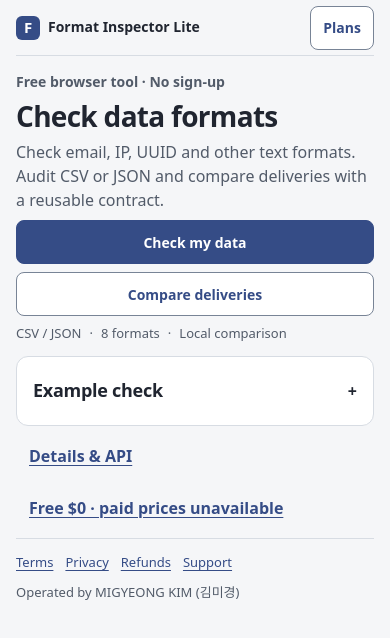
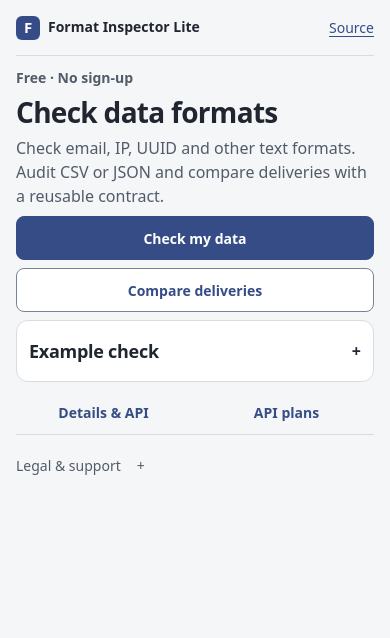
Before and after one commit to deepstriker88/format-inspector-lite, a website with bundled scripts: page hosted/public/index.html in a window 390 px wide. Built offline with nearby package versions, Linux system fonts and the light colour scheme; files whose address does not match are found by name.

Commit message:
Simplify compact screens and remove duplicate navigation and pricing

```diff
--- a/hosted/public/app.js
+++ b/hosted/public/app.js
@@ -81,5 +81,3 @@ document.querySelectorAll("[data-open]").forEach(b=>b.addEventListener("click",(
  if(b.dataset.open==="plans")loadConfig();
 }));
 document.querySelectorAll("[data-close]").forEach(b=>b.addEventListener("click",()=>b.closest("dialog").close()));
-
-readConfig().then(c=>{$("price-note").textContent="Free $0 · API from $"+c.pricing.pro.usdMonthly.toFixed(2)+"/mo (preview)"}).catch(()=>{$("price-note").textContent="Free $0 · paid prices unavailable"});
--- a/hosted/public/index.html
+++ b/hosted/public/index.html
@@ -2,7 +2,7 @@
 <html lang="en"><head>
 <meta charset="utf-8"><meta name="viewport" content="width=device-width,initial-scale=1">
 <title>Format Inspector Lite — free browser tool and optional API</title>
-<meta name="description" content="Check email, IP, UUID and other text formats. Audit CSV or JSON and compare deliveries with a reusable contract. Free local MIT package. No sign-up for browser checks.">
+<meta name="description" content="Check email, IP, UUID and other formats in text, CSV or JSON. Free local MIT package. No sign-up for browser checks.">
 <link rel="canonical" href="https://format-inspector.eztoolgo.duckdns.org/"><meta name="robots" content="index,follow">
 <meta property="og:type" content="website"><meta property="og:title" content="Format Inspector Lite"><meta property="og:description" content="Check email, IP, UUID and other text formats. Audit CSV or JSON and compare deliveries with a reusable contract."><meta property="og:url" content="https://format-inspector.eztoolgo.duckdns.org/">
 <style>
@@ -57,6 +57,8 @@ details{min-width:0}
 .panel,.sample{border:1px solid var(--line);border-radius:12px;background:var(--surface);padding:20px;min-width:0}
 .sample summary{padding:0;min-height:44px;align-items:center}.sample summary h2{font-size:18px}
 .sample-inner{display:grid;gap:12px;padding-top:8px}
+.sample-inner>button,.demo-controls button{background:white;color:var(--accent);border-color:var(--control)}
+.sample-inner>button:not(:disabled):hover,.demo-controls button:not(:disabled):hover{background:#edf0f5;color:var(--hover)}
 .sample-inner label{display:grid;gap:4px;font-size:14px;font-weight:600}
 .sample-output,.demo-summary{background:var(--bg);border-radius:8px;padding:12px;min-width:0;overflow-wrap:anywhere;font-size:15px}
 .sample-output[data-state=pass]{color:var(--pass)}.sample-output[data-state=fail]{color:var(--error)}
@@ -68,7 +70,7 @@ details{min-width:0}
 .demo-controls button{min-width:0}
 .demo-technical summary{font-size:14px}
 .secondary-actions{display:flex;flex-wrap:wrap;gap:8px;align-items:center;grid-column:1/-1;padding:0 0 12px}
-.secondary-actions button{background:transparent;color:var(--accent);border-color:transparent;text-decoration:underline;text-underline-offset:3px;padding:8px 12px}
+.secondary-actions button{background:transparent;color:var(--accent);border-color:transparent;font-size:14px;font-weight:600;padding:8px 12px;text-decoration:none}
 .secondary-actions button:hover{background:#e9edf4;color:var(--hover)}
 .feature-disclaimer{grid-column:1/-1}
 #purchase-status,#api-key-box{grid-column:1/-1}
@@ -76,6 +78,7 @@ details{min-width:0}
 .footer,footer{display:flex;align-items:center;flex-wrap:wrap;gap:8px 16px;padding:12px 0 16px;border-top:1px solid var(--line);font-size:13px;color:var(--muted)}
 .footer a,footer a{display:inline-flex;align-items:center;min-height:32px}
 .footer span,footer span{flex-basis:100%}
+.site-info{width:100%}.site-info summary{font-weight:500;color:var(--muted);font-size:14px}.site-info summary::after{margin-left:8px}.site-links{display:flex;flex-wrap:wrap;gap:4px 12px;padding:4px 0}.site-links span{flex-basis:100%;font-size:13px}.site-links a{min-height:44px}
 .detail-area{display:grid;grid-template-columns:repeat(2,minmax(0,1fr));gap:12px;margin:8px 0 16px}
 .detail-area details{background:var(--surface);border:1px solid var(--line);border-radius:8px;padding:12px 16px}
 .detail-area p{margin:8px 0;font-size:14px;color:var(--muted)}
@@ -96,17 +99,18 @@ dialog label.check{display:flex;align-items:flex-start;gap:8px;font-weight:400}d
 table{width:100%;border-collapse:collapse}th,td{padding:8px;border-bottom:1px solid var(--line);text-align:left}
 @media(max-width:760px){
  .shell,body>main,.topbar{width:calc(100% - 32px)}
- .topbar{min-height:56px}.nav{gap:8px}.nav a{display:none}
+ .topbar{min-height:56px}.nav{gap:8px}.nav a{display:flex}
  .hero{grid-template-columns:minmax(0,1fr);gap:12px;padding:16px 0 8px}
  .copy,.hero-copy{gap:8px}.panel,.sample{padding:12px 16px}
- .secondary-actions{padding-bottom:8px}.detail-area{grid-template-columns:1fr}
- .actions,.action-row{display:grid;grid-template-columns:minmax(0,1fr) auto}
+ .secondary-actions{padding-bottom:0}.detail-area{grid-template-columns:1fr}
+ .actions,.action-row{display:grid;grid-template-columns:minmax(0,1fr) minmax(0,1fr)}
  .actions>a,.action-row>a{font-size:14px;padding:10px 12px}
  .footer,footer{gap:4px 12px;padding:8px 0}
 }
 @media(max-width:400px){
  .brand{font-size:14px}.nav button{font-size:14px}.mark{width:24px;height:24px}
  h1{font-size:28px}.actions,.action-row{grid-template-columns:minmax(0,1fr)}
+ .hero{padding-top:12px;gap:8px}.copy,.hero-copy{gap:8px}.secondary-actions{display:grid;grid-template-columns:1fr 1fr;gap:8px}.secondary-actions button{padding:8px 4px}.panel,.sample{padding:8px 12px}
  .actions>a,.action-row>a{width:100%}
  .demo-controls{grid-template-columns:minmax(0,1fr)}
  .demo-controls textarea{width:100%;height:44px}.demo-controls button{width:100%}
@@ -114,22 +118,21 @@ table{width:100%;border-collapse:collapse}th,td{padding:8px;border-bottom:1px so
 }
 </style></head>
 <body><div class="shell">
-<header class="topbar"><a class="brand" href="/"><span class="mark" aria-hidden="true">F</span>Format Inspector Lite</a><nav class="nav" aria-label="Primary"><a href="https://github.com/deepstriker88/format-inspector-lite">Source</a><button class="secondary" data-open="plans" type="button">Plans</button></nav></header>
+<header class="topbar"><a class="brand" href="/"><span class="mark" aria-hidden="true">F</span>Format Inspector Lite</a><nav class="nav" aria-label="Primary"><a href="https://github.com/deepstriker88/format-inspector-lite">Source</a></nav></header>
 <main><section class="hero" aria-labelledby="page-title"><div class="copy">
-<p class="eyebrow">Free browser tool · No sign-up</p>
+<p class="eyebrow">Free · No sign-up</p>
 <h1 id="page-title">Check data formats</h1>
 <p class="lead">Check email, IP, UUID and other text formats. Audit CSV or JSON and compare deliveries with a reusable contract.</p>
 <div class="actions"><a class="btn" id="primary-try" href="/try">Check my data</a><a class="btn secondary" id="primary-review" href="/review">Compare deliveries</a></div>
-<div class="proof"><span>CSV / JSON</span><span>8 formats</span><span>Local comparison</span></div>
 </div><details class="sample" id="sample-panel" open><summary><h2 id="sample-title">Example check</h2></summary><div class="sample-inner"><p class="fine">Built-in test data. No upload.</p>
 <label for="sample-select">Example<select id="sample-select"><option value="bad">Email · invalid example</option><option value="good">Email · valid example</option><option value="ip">IPv4 · invalid example</option></select></label>
 <button type="button" id="sample-run" disabled>Check example</button>
 <div id="sample-output" class="sample-output" role="status" aria-live="polite">Choose an example to see its result.</div>
 <p class="fine">Your own input stays in the private tool.</p>
 </div></details></section>
-<div class="secondary-actions"><button type="button" data-open="more">Details &amp; API</button><button type="button" data-open="plans"><span id="price-note">Optional paid API plans</span></button></div>
+<div class="secondary-actions"><button type="button" data-open="more">Details &amp; API</button><button type="button" data-open="plans"><span id="price-note">API plans</span></button></div>
 </main>
-<footer class="footer"><a href="/terms">Terms</a><a href="/privacy">Privacy</a><a href="/refund">Refunds</a><a href="mailto:algorithmchoice@gmail.com">Support</a><span>Operated by MIGYEONG KIM (김미경)</span></footer></div>
+<footer class="footer"><details class="site-info"><summary>Legal &amp; support</summary><div class="site-links"><a href="/terms">Terms</a><a href="/privacy">Privacy</a><a href="/refund">Refunds</a><a href="mailto:algorithmchoice@gmail.com">Support</a><span>Operated by MIGYEONG KIM (김미경)</span></div></details></footer></div>
 <dialog id="more" aria-labelledby="more-title"><div class="dialog-head"><h2 id="more-title">Features &amp; developer details</h2><button class="secondary" data-close type="button">Close</button></div>
 <div class="details-block"><h3>What it does</h3><p>Column-contract comparison and error explanations, not just individual format checks.</p><p>Check email, IP, UUID and other text formats. Audit CSV or JSON and compare deliveries with a reusable contract.</p><p><strong>Limitations:</strong> Syntax and format checks only; no mailbox, network or malware verification.</p><p><a href="https://github.com/deepstriker88/format-inspector-lite">Review MIT source and documentation</a> · <a href="https://www.npmjs.com/package/format-inspector-lite">Published npm 0.1.0 package</a></p><pre>npm install format-inspector-lite</pre></div>
 <div class="details-block"><h3>Hosted API example</h3><pre>curl -X POST https://format-inspector.eztoolgo.duckdns.org/v1/inspect \
--- a/hosted/scripts/qa-compact-landing.mjs
+++ b/hosted/scripts/qa-compact-landing.mjs
@@ -23,7 +23,7 @@ try{
   assert.equal(box.width,width,"horizontal overflow");
   assert.ok(box.primaryBottom<=height,"free action outside first viewport");
   assert.ok(box.reviewBottom<=height,"review action outside first viewport");
-  if(width>=360)assert.ok(box.height<=height+1,"initial page requires vertical scroll: "+width+"x"+height+" height "+box.height);
+  assert.ok(box.height<=height+1,"initial page requires vertical scroll: "+width+"x"+height+" height "+box.height);
   console.log("initial layout",width,height,JSON.stringify(box));
   await page.screenshot({path:"qa-screenshots/landing-"+width+"x"+height+".png",fullPage:true});
   if(!await page.locator("#sample-panel").evaluate(e=>e.open))await page.locator("#sample-panel summary").click();
```
